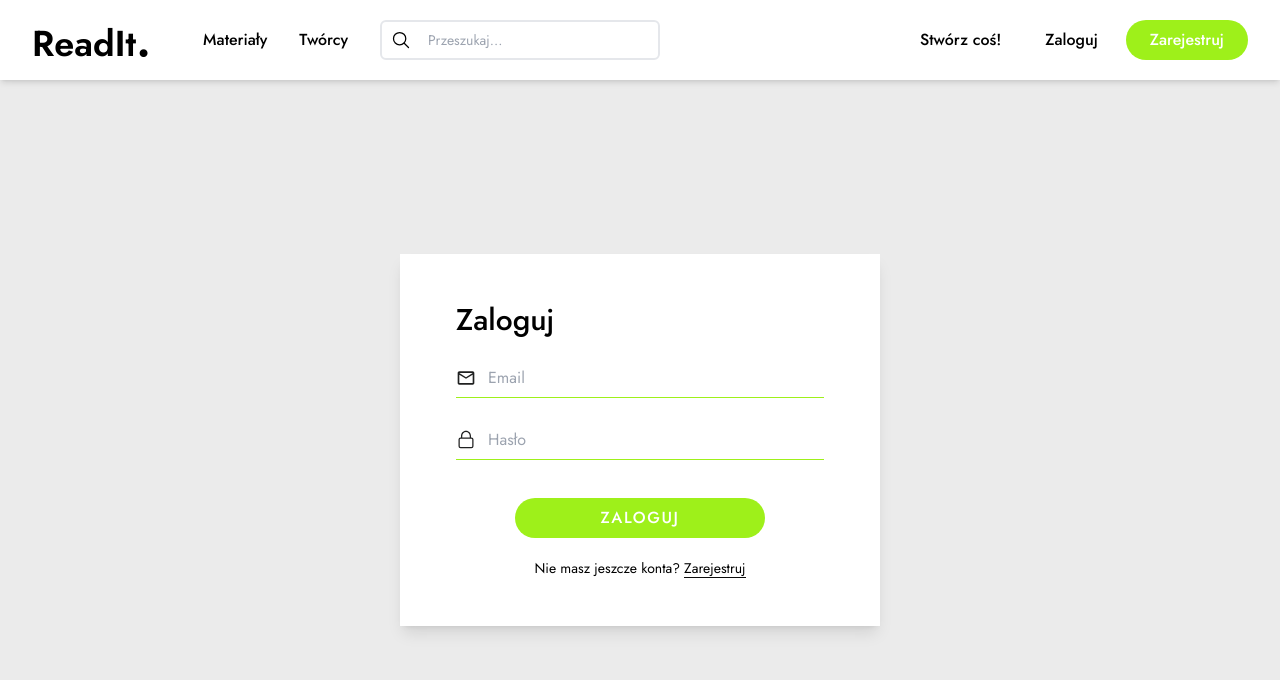
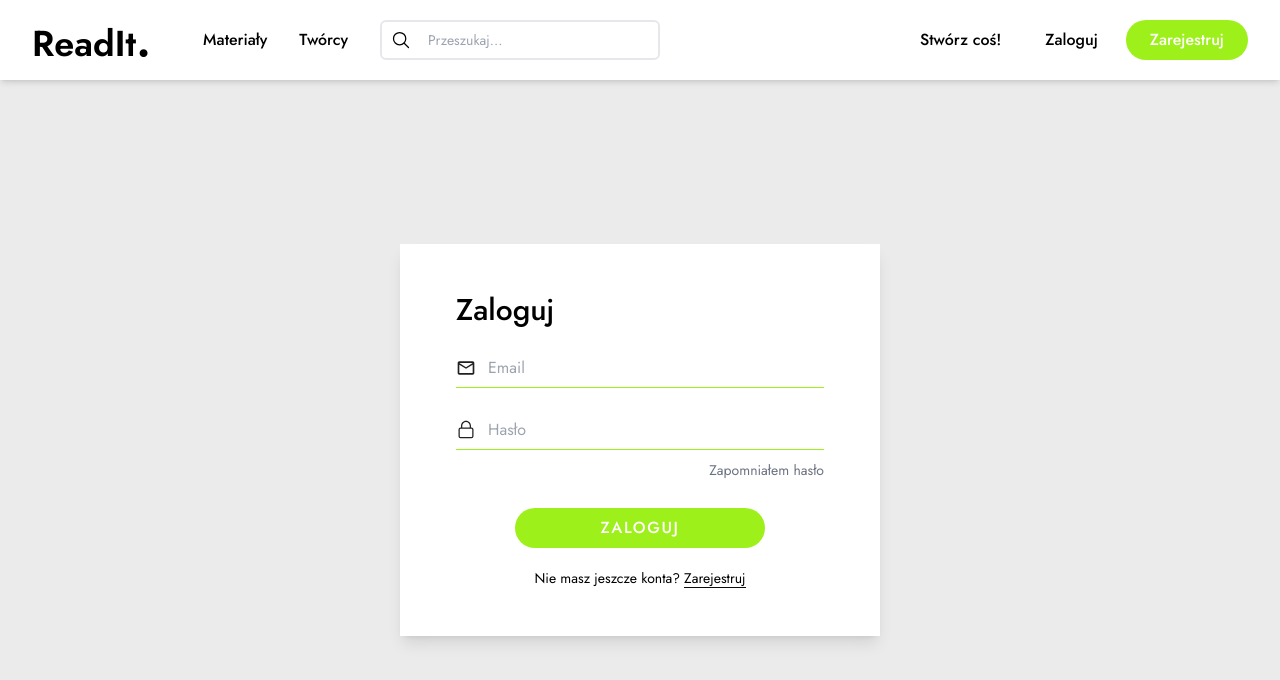
Before and after one commit to ProOnDesk/Readit-front, a Next.js app: page /login in a window 1280 px wide. Shown: the top 680 px of the page. Built offline with nearby package versions, Linux system fonts and the light colour scheme; a small style sheet from the web is missing.

Commit message:
reset pasword button but this is just placeholder cause its stone

```diff
--- a/app/_components/account/LoginForm.tsx
+++ b/app/_components/account/LoginForm.tsx
@@ -49,6 +49,14 @@ export default function LoginForm() {
             register={register}
             icon={<GoLock size={20} />}
           />
+          <p className="text-sm text-end text-gray-500">
+            <Link
+              href="/"
+              className="text-sm hover:text-mainGreen transition-colors duration-300 under lined hover:before:bg-mainGreen"
+            >
+              Zapomniałem hasło
+            </Link>
+          </p>
         </div>
         <button className="w-full sm500:max-w-[250px] bg-mainGreen py-2 text-white uppercase tracking-widest font-medium rounded-full transition-all duration-300">
           Zaloguj
```
